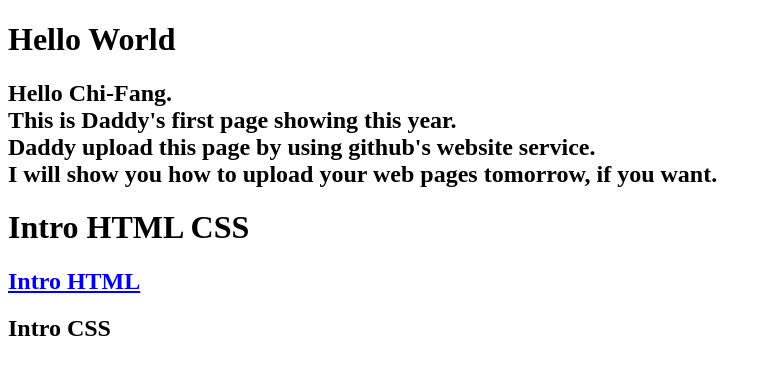
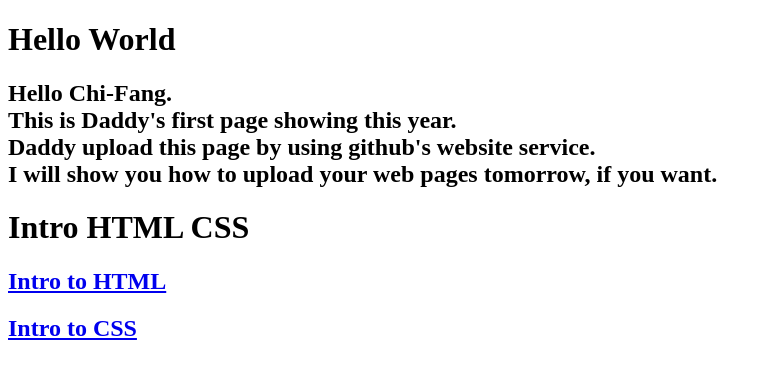
Before and after one commit to samyly/samyly.github.io, a plain HTML site: page index.html in a window 1280 px wide. Shown: the whole page, without its empty margins (0-772 px from the left). Drawn offline with Linux system fonts and the light colour scheme.

Commit message:
Add files via upload

```diff
--- a/index.html
+++ b/index.html
@@ -12,7 +12,7 @@
         I will show you how to upload your web pages tomorrow, if you want.
       </h2>
     <h1>Intro HTML CSS</h1>
-      <h2><a href="intro_html.html"> Intro HTML</a></h2>
-      <h2>Intro CSS</h2>
+      <h2><a href="intro_html.html"> Intro to HTML</a></h2>
+      <h2><a href="intro_css.html"> Intro to CSS</a> </h2>
   </body>
 </html>
```
